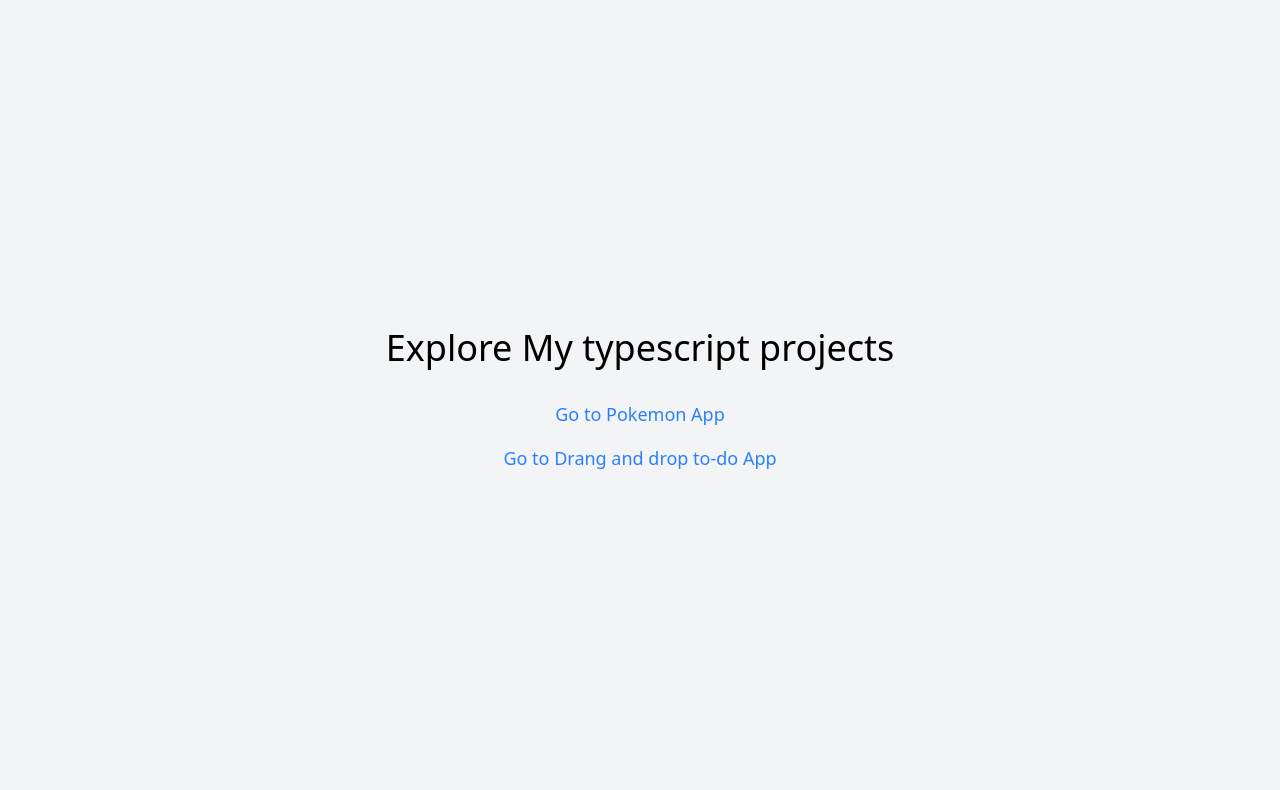
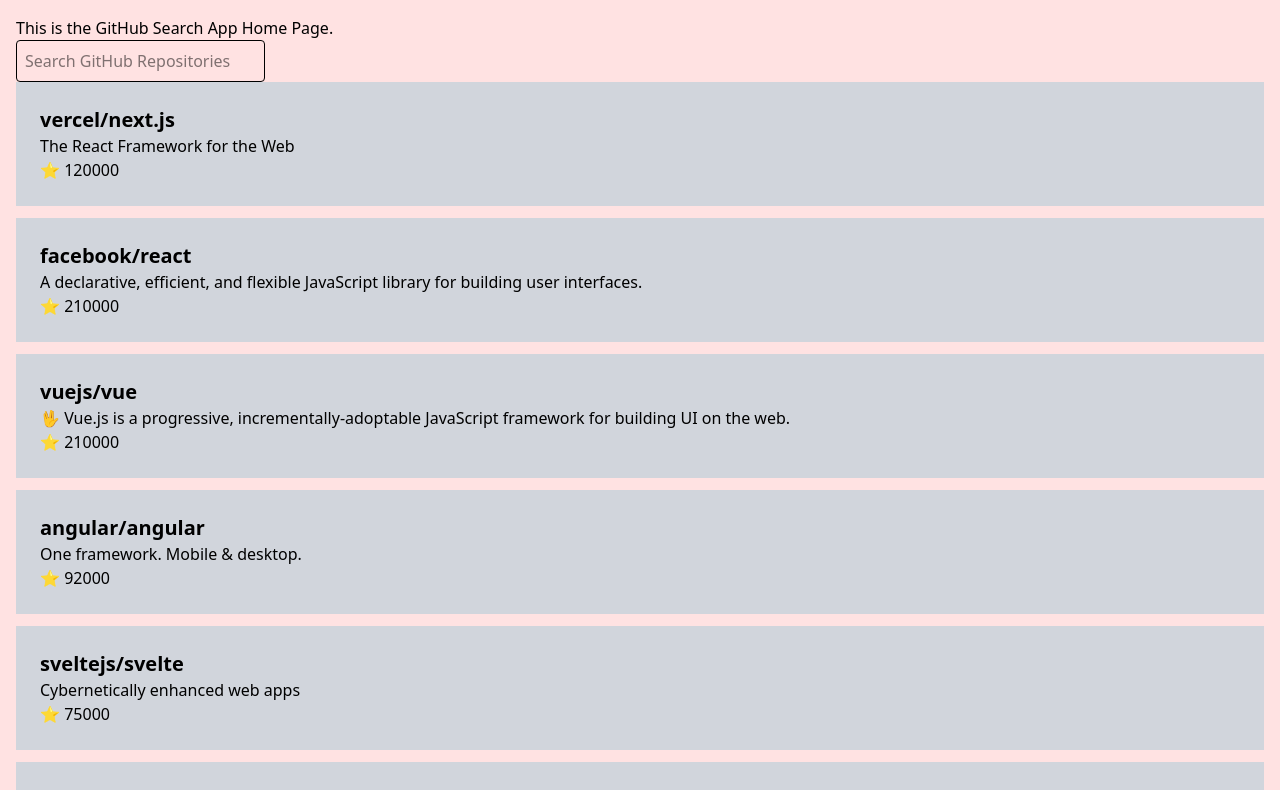
Before and after one commit to sealite92/project-typescript, a React (Vite) app: page / in a window 1280 px wide. Shown: the top 790 px of the page. Built offline with nearby package versions, Linux system fonts and the light colour scheme.

Commit message:
Initializing the github search APP with a mock data and the search functionality

```diff
--- a/src/App.tsx
+++ b/src/App.tsx
@@ -1,15 +1,17 @@
 import "./App.css";
 import { Routes, Route } from "react-router-dom";
-import PokemonHome from "./PokemonHome";
+import PokemonHome from "./pokemon app/components/PokemonHome";
 import Home from "./Home";
 import TodoHome from "./TodoApp/components/TodoHome";
+import GitSearchHome from "./Github search app/components/GitSearchHome";
 
 
 function App() {
   return (
     <>
     <Routes>
-      <Route path="/" element={<Home />} />
+      <Route path="/" element={<GitSearchHome />} />
+      <Route path="/home" element={<Home />} />
       <Route path="/todo" element={<TodoHome />} />
       <Route path="/pokemon" element={<PokemonHome />} />
     </Routes>
--- /dev/null
+++ b/src/Github search app/GitPagination.tsx
@@ -0,0 +1,8 @@
+
+export default function GitPagination() {
+  return (
+    <div>
+
+    </div>
+  )
+}
--- /dev/null
+++ b/src/Github search app/components/GitRepoInput.tsx
@@ -0,0 +1,26 @@
+
+type GitRepoInputProps = {
+    setSearchTerm: React.Dispatch<React.SetStateAction<string>>;
+    searchTerm: string;
+};
+
+export default function GitRepoInput({searchTerm, setSearchTerm}: GitRepoInputProps) {
+
+
+
+
+  return (
+    <div>
+      <form action="">
+        <input
+          type="text"
+          value={searchTerm}
+          onChange={(e) => setSearchTerm(e.target.value)}
+          placeholder="Search GitHub Repositories"
+          className="p-2 border rounded"
+        />
+
+      </form>
+    </div>
+  )
+}
--- /dev/null
+++ b/src/Github search app/components/GitRepoItem.tsx
@@ -0,0 +1,19 @@
+
+type GitRepoItemProps = {
+
+    id: number;
+    full_name: string;
+    description: string;
+    stargazers_count: number;
+  };
+
+
+export default function GitRepoItem({repo}: {repo: GitRepoItemProps}) {
+  return (
+    <div>
+      <h2 className="text-xl font-bold">{repo.full_name}</h2>
+      <p>{repo.description}</p>
+      <p>⭐ {repo.stargazers_count}</p>
+    </div>
+  )
+}
--- /dev/null
+++ b/src/Github search app/components/GitRepoList.tsx
@@ -0,0 +1,27 @@
+
+import GitRepoItem from "./GitRepoItem";
+
+
+type RepoListProps = {
+  repos: {
+    id: number;
+    full_name: string;
+    description: string;
+    stargazers_count: number;
+  }[];
+};
+
+
+export default function GitRepoList({repos}: RepoListProps) {
+  return (
+    <ul>
+
+      {repos.map((repo) => (
+        <li key={repo.id} className="p-6 bg-gray-300 mb-3">
+         <GitRepoItem repo={repo}/>
+        </li>
+      ))}
+
+    </ul>
+  )
+}
--- /dev/null
+++ b/src/Github search app/components/GitSearchHome.tsx
@@ -0,0 +1,34 @@
+import {  useEffect, useState } from "react"
+import { fetchGitRepo, mockRepositories } from "../fetchGitRepo";
+import GitRepoInput from "./GitRepoInput";
+import GitRepoList from "./GitRepoList";
+
+
+
+
+
+export default function GitSearchHome() {
+  const [searchTerm, setSearchTerm] = useState("")
+
+  const filterRepository = mockRepositories.items
+    .filter(repo => repo.name.includes(searchTerm) || repo.full_name.includes(searchTerm) || (repo.description && repo.description.includes(searchTerm)))
+    .map(repo => ({
+      id: repo.id,
+      full_name: repo.full_name,
+      description: repo.description ?? "",
+      stargazers_count: repo.stargazers_count
+    }));
+
+  useEffect(() => {
+    fetchGitRepo
+  }, []);
+  return (
+    <div className="bg-red-100 min-h-screen p-4">
+      This is the GitHub Search App Home Page.
+
+      <GitRepoInput searchTerm={searchTerm} setSearchTerm={setSearchTerm}/>
+      <GitRepoList repos={filterRepository}/>
+
+    </div>
+  )
+}
--- /dev/null
+++ b/src/Github search app/fetchGitRepo.ts
@@ -0,0 +1,180 @@
+
+import type { Repository } from "./gitRepoModelTypes";
+
+
+export const fetchGitRepo = async (query: string) => {
+    try {
+        const response = await fetch(`https://api.github.com/search/repositories?q=${query}`);
+        if (!response.ok) {
+            throw new Error(`HTTP error! status: ${response.status}`);
+
+    }
+    const data = await response.json();
+    console.log(data)
+    return  data
+}
+ catch(error) {
+        console.error("Error fetching repositories:", error);
+}
+}
+
+
+
+
+
+export const mockRepositories: { total_count: number; items: Repository[] } = {
+  total_count: 50, // GitHub API usually returns total_count of all matches
+  items: [
+    {
+      id: 1,
+      name: "nextjs",
+      full_name: "vercel/next.js",
+      description: "The React Framework for the Web",
+      html_url: "https://github.com/vercel/next.js",
+      stargazers_count: 120000,
+      forks_count: 24000,
+      updated_at: "2025-08-10T10:20:30Z",
+      language: "JavaScript",
+      owner: {
+        login: "vercel",
+        avatar_url: "https://avatars.githubusercontent.com/u/14985020?v=4",
+      },
+    },
+    {
+      id: 2,
+      name: "react",
+      full_name: "facebook/react",
+      description: "A declarative, efficient, and flexible JavaScript library for building user interfaces.",
+      html_url: "https://github.com/facebook/react",
+      stargazers_count: 210000,
+      forks_count: 44000,
+      updated_at: "2025-08-12T12:15:45Z",
+      language: "TypeScript",
+      owner: {
+        login: "facebook",
+        avatar_url: "https://avatars.githubusercontent.com/u/69631?v=4",
+      },
+    },
+    {
+      id: 3,
+      name: "vue",
+      full_name: "vuejs/vue",
+      description: "🖖 Vue.js is a progressive, incrementally-adoptable JavaScript framework for building UI on the web.",
+      html_url: "https://github.com/vuejs/vue",
+      stargazers_count: 210000,
+      forks_count: 34000,
+      updated_at: "2025-08-15T08:50:00Z",
+      language: "JavaScript",
+      owner: {
+        login: "vuejs",
+        avatar_url: "https://avatars.githubusercontent.com/u/6128107?v=4",
+      },
+    },
+    {
+      id: 4,
+      name: "angular",
+      full_name: "angular/angular",
+      description: "One framework. Mobile & desktop.",
+      html_url: "https://github.com/angular/angular",
+      stargazers_count: 92000,
+      forks_count: 24000,
+      updated_at: "2025-08-17T09:35:00Z",
+      language: "TypeScript",
+      owner: {
+        login: "angular",
+        avatar_url: "https://avatars.githubusercontent.com/u/139426?v=4",
+      },
+    },
+
+  {
+    id: 5,
+    name: "svelte",
+    full_name: "sveltejs/svelte",
+    description: "Cybernetically enhanced web apps",
+    html_url: "https://github.com/sveltejs/svelte",
+    stargazers_count: 75000,
+    forks_count: 7000,
+    updated_at: "2025-08-10T18:45:00Z",
+    language: "TypeScript",
+    owner: {
+      login: "sveltejs",
+      avatar_url: "https://avatars.githubusercontent.com/u/23617963?v=4",
+    },
+  },
+  {
+    id: 6,
+    name: "nestjs",
+    full_name: "nestjs/nest",
+    description: "A progressive Node.js framework for building efficient and scalable server-side applications.",
+    html_url: "https://github.com/nestjs/nest",
+    stargazers_count: 65000,
+    forks_count: 8000,
+    updated_at: "2025-08-17T11:20:00Z",
+    language: "TypeScript",
+    owner: {
+      login: "nestjs",
+      avatar_url: "https://avatars.githubusercontent.com/u/28507035?v=4",
+    },
+  },
+  {
+    id: 7,
+    name: "django",
+    full_name: "django/django",
+    description: "The Web framework for perfectionists with deadlines.",
+    html_url: "https://github.com/django/django",
+    stargazers_count: 78000,
+    forks_count: 33000,
+    updated_at: "2025-08-11T16:40:00Z",
+    language: "Python",
+    owner: {
+      login: "django",
+      avatar_url: "https://avatars.githubusercontent.com/u/27804?v=4",
+    },
+  },
+  {
+    id: 8,
+    name: "flask",
+    full_name: "pallets/flask",
+    description: "The Python micro framework for building web applications.",
+    html_url: "https://github.com/pallets/flask",
+    stargazers_count: 68000,
+    forks_count: 18000,
+    updated_at: "2025-08-09T20:50:00Z",
+    language: "Python",
+    owner: {
+      login: "pallets",
+      avatar_url: "https://avatars.githubusercontent.com/u/124874?v=4",
+    },
+  },
+  {
+    id: 9,
+    name: "spring-boot",
+    full_name: "spring-projects/spring-boot",
+    description: "Spring Boot makes it easy to create stand-alone, production-grade Spring based Applications.",
+    html_url: "https://github.com/spring-projects/spring-boot",
+    stargazers_count: 70000,
+    forks_count: 40000,
+    updated_at: "2025-08-13T22:30:00Z",
+    language: "Java",
+    owner: {
+      login: "spring-projects",
+      avatar_url: "https://avatars.githubusercontent.com/u/317776?v=4",
+    },
+  },
+  {
+    id: 10,
+    name: "tensorflow",
+    full_name: "tensorflow/tensorflow",
+    description: "An Open Source Machine Learning Framework for Everyone",
+    html_url: "https://github.com/tensorflow/tensorflow",
+    stargazers_count: 180000,
+    forks_count: 88000,
+    updated_at: "2025-08-18T07:55:00Z",
+    language: "C++",
+    owner: {
+      login: "tensorflow",
+      avatar_url: "https://avatars.githubusercontent.com/u/15658638?v=4",
+    },
+  },
+  ],
+};
--- /dev/null
+++ b/src/Github search app/gitRepoModelTypes.ts
@@ -0,0 +1,20 @@
+
+
+export interface Repository {
+  id: number;
+  name: string;
+  full_name: string;
+  description: string | null;
+  html_url: string;
+  stargazers_count: number;
+  forks_count: number;
+  updated_at: string;
+  language: string | null;
+  owner: {
+    login: string;
+    avatar_url: string;
+  };
+}
+
+export type Order = "asc" | "desc"
+export type Sortby = "best-match" | "stars" | "most-updated"
--- a/src/Home.tsx
+++ b/src/Home.tsx
@@ -7,6 +7,7 @@ export default function Home() {
     <div className="flex flex-col items-center mt-8 space-y-4 text-lg">
         <a href="/pokemon" className="text-blue-500 hover:underline">Go to Pokemon App</a>
         <a href="/todo" className="text-blue-500 hover:underline">Go to Drang and drop to-do App</a>
+        <a href="/gitHubSearch" className="text-blue-500 hover:underline">Go to Github search App</a>
     </div>
     </div>
   )
--- a/src/PokemonHome.tsx
+++ b/src/pokemon app/components/PokemonHome.tsx
@@ -1,6 +1,6 @@
-import PokemonContextProvider, {  } from "./pokemon app/components/PokemonContextProvider";
+import PokemonContextProvider, {  } from "./PokemonContextProvider";
 
-import PokemonList from "./pokemon app/components/PokemonList";
+import PokemonList from "./PokemonList";
 
 export default function PokemonHome() {
   return (
```
